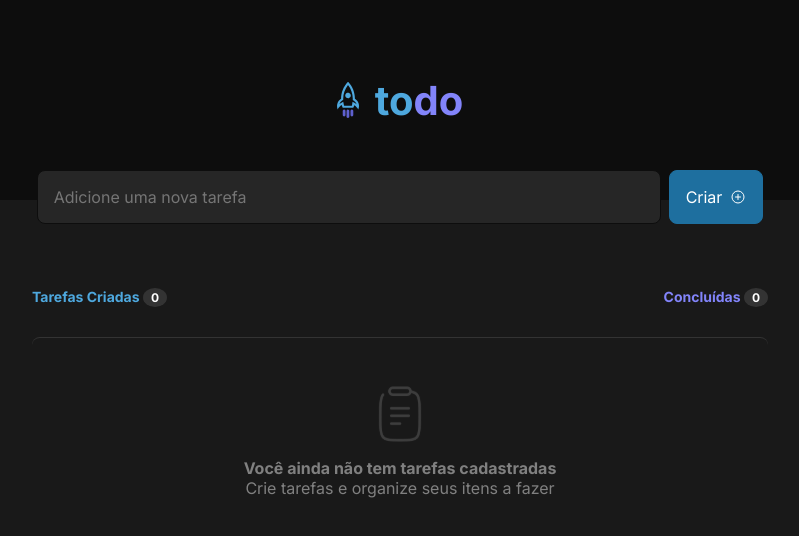
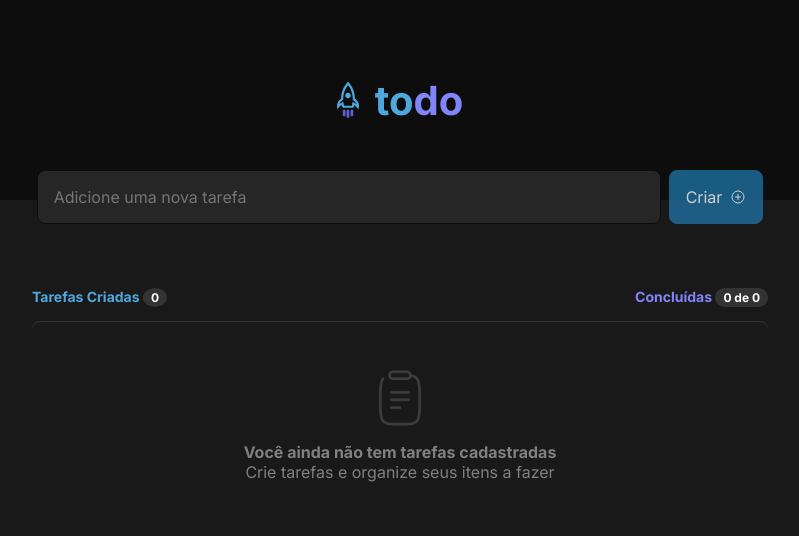
Before and after one commit to Riicardonf/todolist-ts, a React (Vite) app: page / in a window 1280 px wide. Shown: the top 536 px of the page, without its empty margins (240-1039 px from the left). Built offline with nearby package versions, Linux system fonts and the light colour scheme.

Commit message:
Rename files

```diff
--- a/package.json
+++ b/package.json
@@ -11,11 +11,13 @@
   "dependencies": {
     "phosphor-react": "^1.4.1",
     "react": "^18.2.0",
-    "react-dom": "^18.2.0"
+    "react-dom": "^18.2.0",
+    "uuid": "^8.3.2"
   },
   "devDependencies": {
     "@types/react": "^18.0.17",
     "@types/react-dom": "^18.0.6",
+    "@types/uuid": "^8.3.4",
     "@vitejs/plugin-react": "^2.0.1",
     "typescript": "^4.6.4",
     "vite": "^3.0.7"
--- a/src/App.tsx
+++ b/src/App.tsx
@@ -1,6 +1,5 @@
 import { Header } from "./components/Header/Header";
-import { TaskInput } from "./components/TaskInput/TaskInput";
-import { TaskList } from "./components/TaskList/TaskList";
+import { Todo } from "./components/Todo/Todo";
 
 import styles from './App.module.css';
 
@@ -11,10 +10,7 @@ export function App() {
       <Header />
 
       <div className={styles.wrapper}>
-
-        <TaskInput />
-
-        <TaskList />
+        <Todo />
       </div>
     </>
   )
--- a/src/components/TaskInput/TaskInput.tsx
+++ /dev/null
@@ -1,15 +0,0 @@
-import styles from './TaskInput.module.css';
-
-import { PlusCircle } from 'phosphor-react';
-
-
-export function TaskInput(){
-  return (
-    <div className={styles.taskInput}>
-      <input type="text" placeholder="Adicione uma nova tarefa"/>
-      <button>
-        Criar <PlusCircle/>
-      </button>
-    </div>
-  )
-}
--- a/src/components/TaskList/TaskList.tsx
+++ /dev/null
@@ -1,29 +0,0 @@
-import { ClipboardText } from 'phosphor-react';
-import styles from './TaskList.module.css';
-import clipboard from '../../assets/clipboard.svg';
-
-export function TaskList(){
-
-  return (
-    <div className={styles.tasks}>
-      <div className={styles.tasksInfo}>
-        <span className={styles.createdTasks}>
-          Tarefas Criadas <span className={styles.counter}>0</span>
-        </span>
-        <span className={styles.doneTasks}>
-          Concluídas <span className={styles.counter}>0</span>
-        </span>
-      </div>
-
-      <div className={styles.tasksList}>
-        <div className={styles.tasksListEmpty}>
-          <div>
-            <img src={clipboard} />
-            <strong>Você ainda não tem tarefas cadastradas</strong>
-            <span>Crie tarefas e organize seus itens a fazer</span>
-          </div>
-        </div>
-      </div>
-    </div>
-  )
-}
--- a/src/components/TaskInput/TaskInput.module.css
+++ b/src/components/Todo/Todo.module.css
@@ -1,20 +1,22 @@
 .taskInput {
   display: flex;
-
   align-items: center;
   justify-content: center;
 
   margin-top: calc(0px - 1.5rem - 6px);
   height: 3.375rem;
+}
+
+.taskInput form {
+  display: flex;
+  flex-direction: row;
   gap: 0.5rem;
 }
 
 .taskInput input[type="text"] {
   width: 39rem;
   border-radius: 8px;
-
   background: var(--gray-500);
-
   border: 1px solid var(--gray-700);
   padding: 1rem;
 
@@ -42,3 +44,8 @@
 .taskInput button:hover {
   background-color: var(--blue);
 }
+
+.taskInput button:disabled{
+  opacity: 0.8;
+  cursor: not-allowed;
+}
--- /dev/null
+++ b/src/components/Todo/Todo.tsx
@@ -0,0 +1,56 @@
+import { ChangeEvent, FormEvent, InvalidEvent, useState } from 'react';
+import { PlusCircle } from 'phosphor-react';
+import { v4 as uuid} from 'uuid';
+
+import styles from './Todo.module.css';
+
+import { TodoList, TaskProps } from "../TodoList/TodoList";
+
+export function Todo(){
+  const [tasks, setTasks] = useState<TaskProps[]>([]);
+
+  const [newTask, setNewTask] = useState('');
+
+  function handleCreateNewTask(event: FormEvent) {
+    event.preventDefault();
+
+    const createdTask = { id: uuid(), description: newTask, isDone: false };
+
+    setTasks([...tasks, createdTask]);
+
+    setNewTask('');
+  }
+
+
+  function handleNewTaskChange(event: ChangeEvent<HTMLInputElement>) {
+    event.target.setCustomValidity('');
+
+    setNewTask(event.target.value);
+  }
+
+  function handleNewTaskInvalid(event: InvalidEvent<HTMLInputElement>) {
+    event.target.setCustomValidity('Esse campo é obrigatório');
+  }
+
+  return (
+    <div>
+      <div className={styles.taskInput}>
+        <form onSubmit={handleCreateNewTask}>
+          <input
+            type="text"
+            placeholder="Adicione uma nova tarefa"
+            value={newTask}
+            onChange={handleNewTaskChange}
+            onInvalid={handleNewTaskInvalid}
+            required
+          />
+          <button type="submit" disabled={newTask.trim().length < 3}>
+            Criar <PlusCircle/>
+          </button>
+        </form>
+      </div>
+
+      <TodoList tasks={tasks} />
+    </div>
+  )
+}
--- a/src/components/TaskList/TaskList.module.css
+++ b/src/components/TodoList/TodoList.module.css
@@ -27,8 +27,7 @@
   font-size: .875rem;
 }
 
-
-.counter {
+ .createdTaskscounter {
   color: var(--white);
   background-color: var(--gray-400);
   border-radius: 50%;
@@ -36,10 +35,21 @@
   font-size: .75rem;
   font-weight: bold;
   text-align: center;
+  width: 52px;
+}
+
+.doneTasksCounter {
+  color: var(--white);
+  background-color: var(--gray-400);
+  border-radius: 999px;
+  padding: .125rem .5rem;
+  font-size: .75rem;
+  font-weight: bold;
+  text-align: center;
 }
 
 .tasksList {
-  margin-top: 2rem;
+  margin-top: 1rem;
   border-top: 1px solid var(--gray-400);
   border-radius: 8px;
   width: 46rem;
--- /dev/null
+++ b/src/components/TodoList/TodoList.tsx
@@ -0,0 +1,46 @@
+import styles from './TodoList.module.css';
+
+import clipboard from '../../assets/clipboard.svg';
+
+
+export interface TaskProps {
+  id: string;
+  description: string;
+  isDone: boolean;
+}
+
+interface TaskList {
+  tasks: TaskProps[];
+}
+
+export function TodoList({ tasks }: TaskList){
+
+  const createdTasksCount = tasks.length;
+  const isDoneTaskCount = tasks.filter(task => task.isDone).length
+
+  return (
+    <div className={styles.tasks}>
+      <div className={styles.tasksInfo}>
+        <span className={styles.createdTasks}>
+          Tarefas Criadas <span className={styles.createdTaskscounter}>{createdTasksCount}</span>
+        </span>
+        <span className={styles.doneTasks}>
+          Concluídas <span className={styles.doneTasksCounter}>{isDoneTaskCount} de {createdTasksCount}</span>
+        </span>
+      </div>
+
+      <div className={styles.tasksList}>
+        {tasks.length === 0 ?
+          <div className={styles.tasksListEmpty}>
+            <div>
+              <img src={clipboard} />
+              <strong>Você ainda não tem tarefas cadastradas</strong>
+              <span>Crie tarefas e organize seus itens a fazer</span>
+            </div>
+          </div> :
+            tasks.map(task => task.description)
+          }
+      </div>
+    </div>
+  )
+}
```
